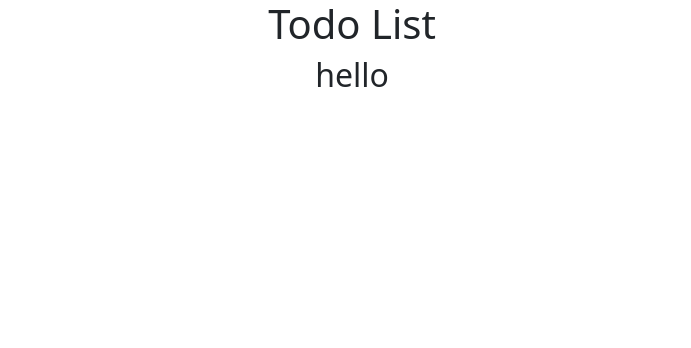
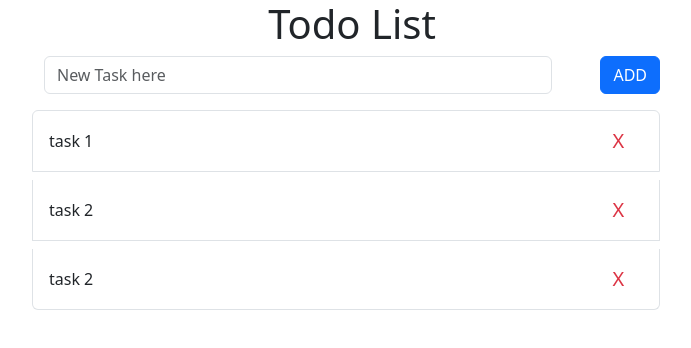
Before and after one commit to agnesvarga1/vue-todolist, a plain HTML site: page index.html in a window 1280 px wide. Shown: the whole page, without its empty margins (288-979 px from the left). Drawn offline with nearby package versions, Linux system fonts and the light colour scheme.

Commit message:
create list from obj

```diff
--- a/index.html
+++ b/index.html
@@ -14,12 +14,31 @@
   </head>
   <body>
     <div id="app">
-      <div class="container text-center">
+      <main class="container text-center w-50">
         <h1>Todo List</h1>
 
-        <h2>{{test}}</h2>
+        <div class="task inputs d-flex justify-content-center gap-5">
+          <input
+            class="form-control"
+            type="text"
+            placeholder="New Task here"
+            aria-label="default input example"
+          />
+
+          <button class="btn btn-primary">ADD</button>
+        </div>
+        <div class="row justify-content-center align-items-center">
+            <ul class="list-group justify-content-center  align-items-center mt-2">
+                <li  v-if="tasks.length === 0" class="list-group-item w-100 d-flex justify-content-between align-items-center ">No tasks for Now
+                </li>
+                <li v-else v-for="(task,index) in tasks" :key="index" class="list-group-item w-100 d-flex justify-content-between align-items-center mt-2">{{task.text}}<span class="btn text-danger fs-5 ms-3 col-1">X</span>
+                </li>
+
+            </ul>
+        </div>
+
       </div>
-    </div>
+    </main>
     <script
       src="https://cdnjs.cloudflare.com/ajax/libs/bootstrap/5.3.2/js/bootstrap.min.js"
       integrity="sha512-WW8/jxkELe2CAiE4LvQfwm1rajOS8PHasCCx+knHG0gBHt8EXxS6T6tJRTGuDQVnluuAvMxWF4j8SNFDKceLFg=="
--- a/main.js
+++ b/main.js
@@ -3,7 +3,24 @@ createApp({
   created() {},
   data() {
     return {
-      test: "hello",
+      newTask: {
+        text: "",
+        done: false,
+      },
+      tasks: [
+        {
+          text: "task 1",
+          done: false,
+        },
+        {
+          text: "task 2",
+          done: false,
+        },
+        {
+          text: "task 2",
+          done: false,
+        },
+      ],
     };
   },
 
```
